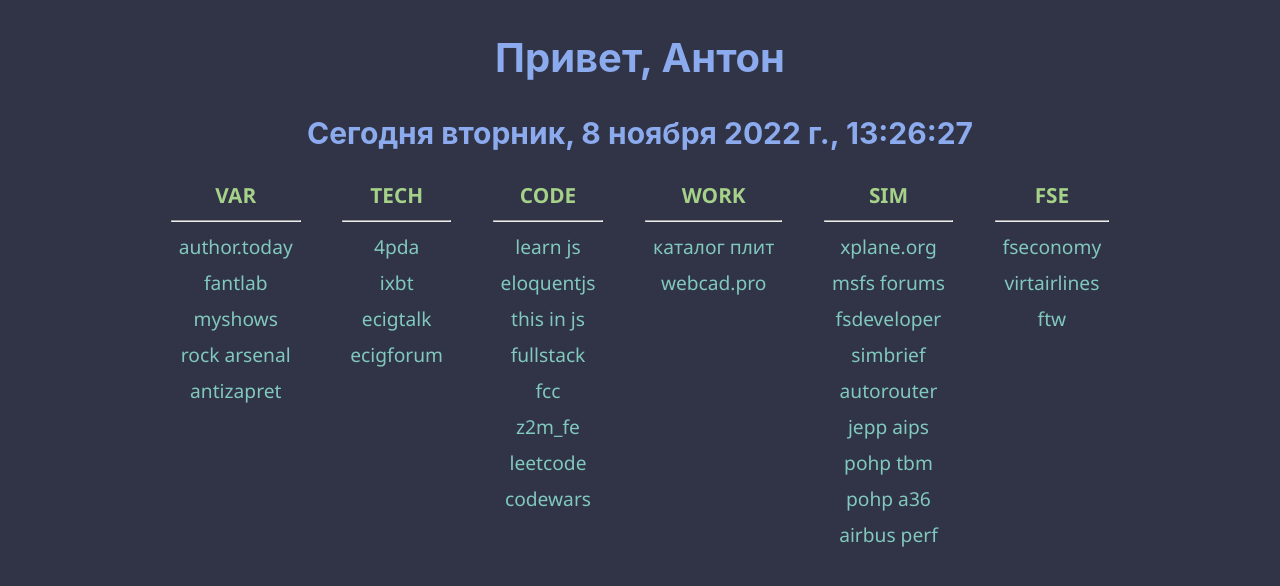
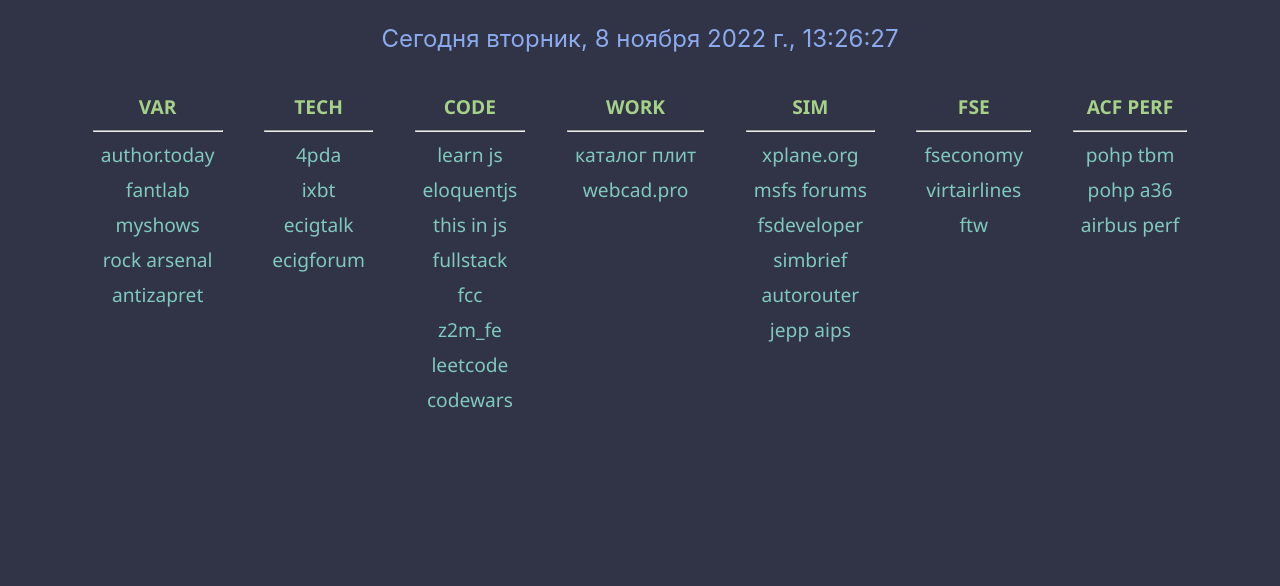
Before and after one commit to fynik/startpage, a React (Create React App) app: page / in a window 1280 px wide. Shown: the top 586 px of the page. Built offline with nearby package versions, Linux system fonts and the light colour scheme.

Commit message:
css corrections

```diff
--- a/public/config.json
+++ b/public/config.json
@@ -125,18 +125,6 @@
         {
           "name": "jepp aips",
           "link": "https://worldofavia.ru/airport-charts"
-        },
-        {
-          "name": "pohp tbm",
-          "link": "https://pohperformance.com/TBM/index.html"
-        },
-        {
-          "name": "pohp a36",
-          "link": "http://pohperformance.com/Bonanza/"
-        },
-        {
-          "name": "airbus perf",
-          "link": "http://perfcalc.pradz.de/"
         }
       ]
     },
@@ -156,6 +144,23 @@
           "link": "https://www.ftw-sim.de/"
         }
       ]
+    },
+    {
+      "title": "acf perf",
+      "items": [
+        {
+          "name": "pohp tbm",
+          "link": "https://pohperformance.com/TBM/index.html"
+        },
+        {
+          "name": "pohp a36",
+          "link": "http://pohperformance.com/Bonanza/"
+        },
+        {
+          "name": "airbus perf",
+          "link": "http://perfcalc.pradz.de/"
+        }
+      ]
     }
   ]
 }
--- a/src/App.css
+++ b/src/App.css
@@ -9,17 +9,14 @@
 
 .greeting {
   font-family: 'Inter', sans-serif;
+  font-weight: 400;
   color: #8caaee;
   text-align: center;
 }
 
-.greeting h2 {
-  font-size: 40px;
-}
-
 .clock {
-  font-size: 30px;
-  font-weight: 700;
+  font-size: 1.5rem;
+  font-weight: 400;
 }
 
 .tabslist {
@@ -32,9 +29,9 @@
 
 .tab {
   color: #a6d189;
-  font-size: 1.3rem;
+  font-size: 1.2rem;
   text-align: center;
-  margin: 0px 1.3rem;
+  margin: 1rem 1.3rem;
 }
 
 .tab h4 {
--- a/src/components/Greeting.jsx
+++ b/src/components/Greeting.jsx
@@ -4,7 +4,6 @@ import Clock from "./Clock";
 const Greeting = ({ name }) => {
   return (
     <div className="greeting">
-      <h2>Привет, {name}</h2>
       <Clock />
     </div>
   )
```
